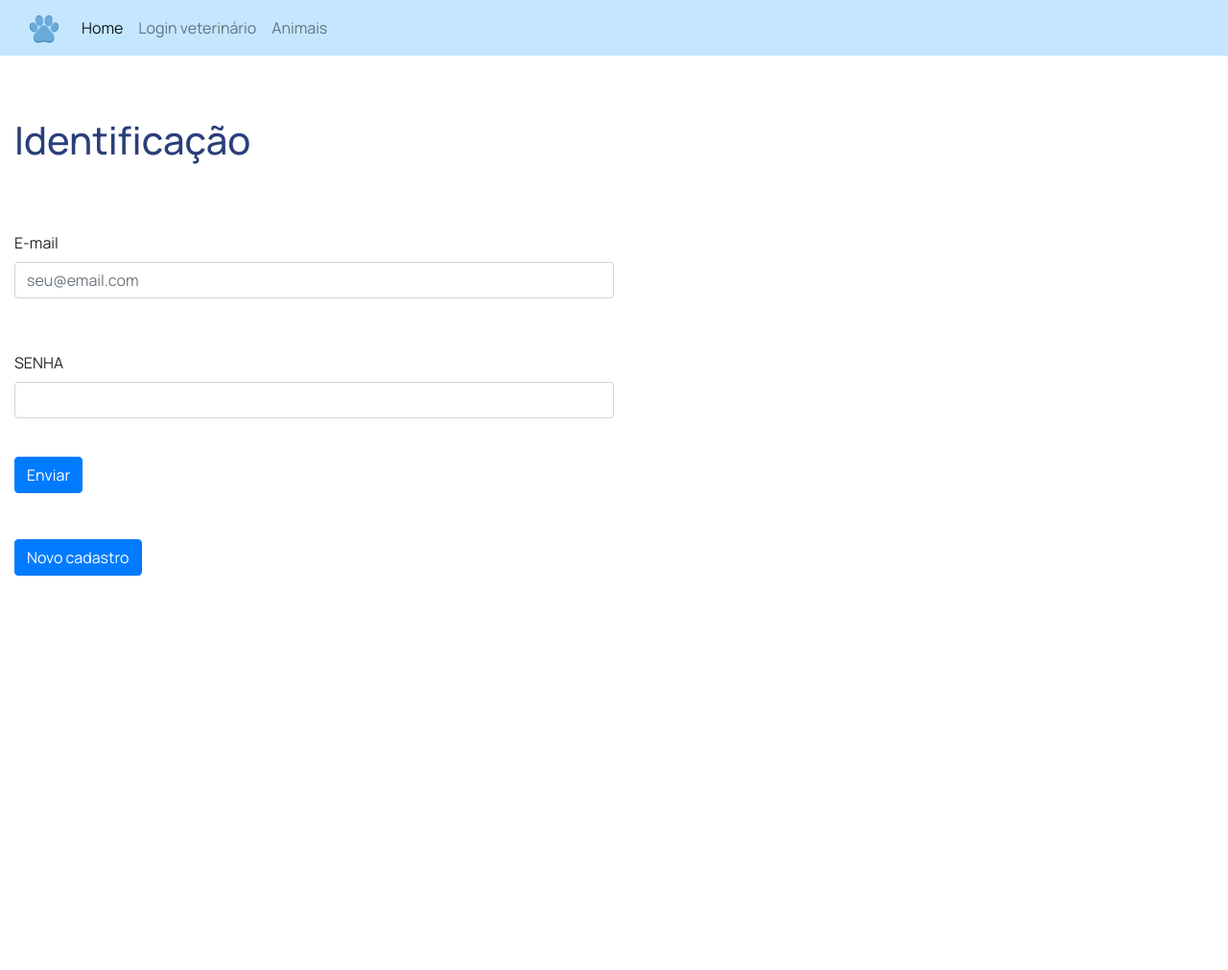
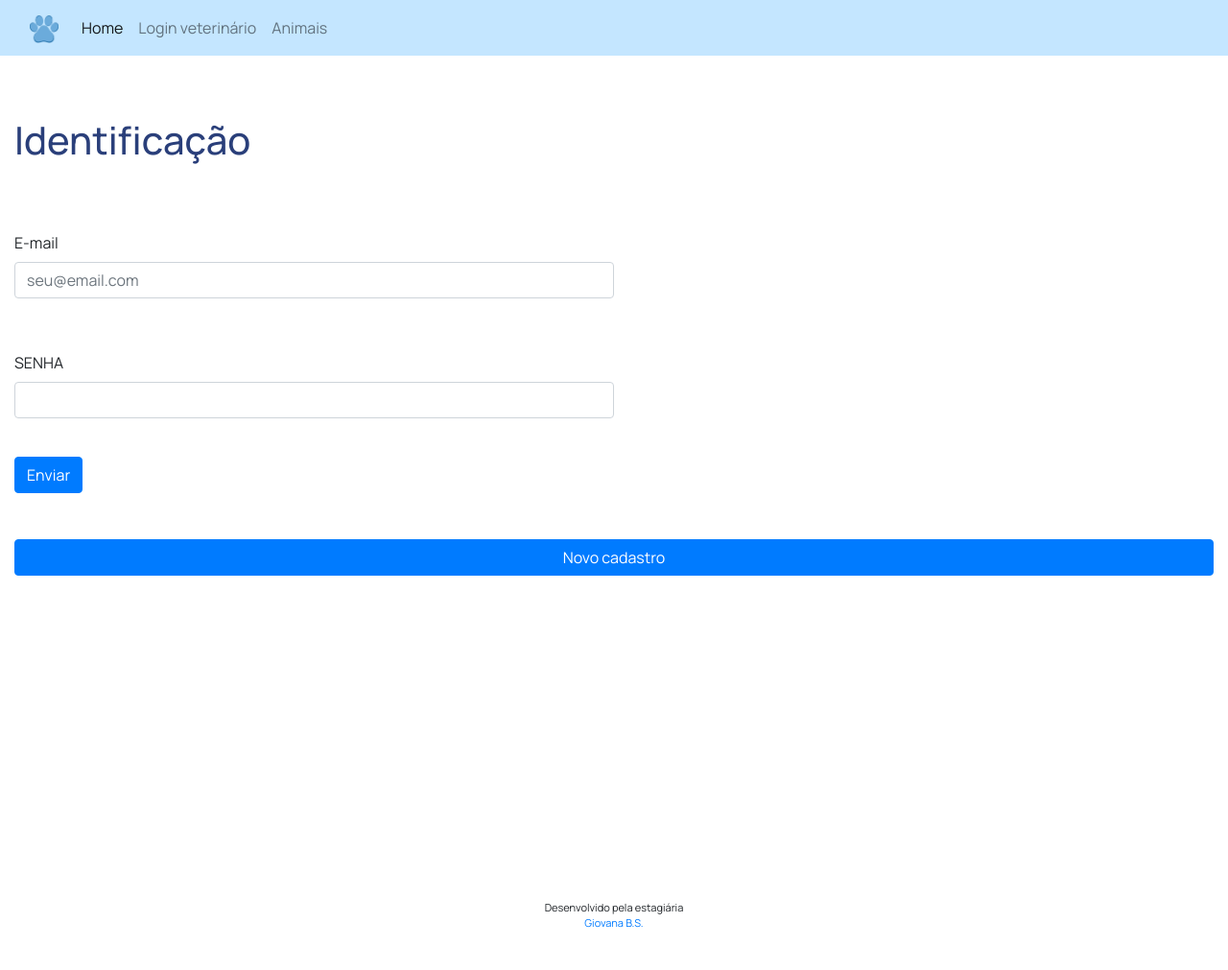
Before and after one commit to givabpl/SistemaAnimais, a PHP site: the page made by index.php in a window 1280 px wide. Shown: the whole page at 96% size. Before the commit the page ends 600 px from the top, so only its background shows below. Run offline with PHP 8.4, Linux system fonts and the light colour scheme; some libraries are stand-ins or nearby versions.

Commit message:
Correções em formulários de edição. Rodapé.

```diff
--- a/Views/pront/edit-pront.php
+++ b/Views/pront/edit-pront.php
@@ -89,12 +89,10 @@
                 <label for="descritivo" class="form-label">DESCRITIVO</label>
                 <textarea
                     rows="4"
-                    type="text"
                     class="form-control"
                     name="descritivo"
                     id="descritivo"
-                    placeholder="Descrição do atendimento / anotações"
-                    value="<?php echo isset($_POST['descritivo'])?$_POST['descritivo']:$retorno[0]->descritivo;?>">
+                    placeholder="Descrição do atendimento / anotações" >
                         <?php echo isset($_POST['descritivo'])?$_POST['descritivo']:$retorno[0]->descritivo;?>
                 </textarea>
                     <div style="color:red"><?php echo $msg[3] != ""?$msg[3]:'';?></div>
--- a/Views/pront/form-pront.php
+++ b/Views/pront/form-pront.php
@@ -158,7 +158,7 @@
                 <label for="arquivos" class="form-label">UPLOAD DE ARQUIVO</label> <br>
                 <input
                     type="file"
-                    name="arquivos[]"
+                    name="arquivos"
                     id="arquivos"
                     multiple
                     value="<?php echo isset($_POST['arquivos'])?$_POST['arquivos']:'';?>">
--- a/Views/rodape.html
+++ b/Views/rodape.html
@@ -1,10 +1,10 @@
 
-        <!--<div class="creditos footer">
-            <p>Desenvolvido por <br>
+        <div class="creditos footer">
+            <p>Desenvolvido pela estagiária <br>
                 <a href="https://givabpl.vercel.app/">
                     Giovana B.S.
                 </a>
             </p>
-        </div>-->
+        </div>
     </body>
 </html>
--- a/src/Controllers/animalController.php
+++ b/src/Controllers/animalController.php
@@ -76,7 +76,7 @@
 
                     if(is_array($retorno) && count($retorno) > 0)
                     {
-                        if (strlen($retorno[0]->rga) <= 4) // Verifica se o RGA tem 4 ou menos caracteres (para o caso de RGAs como '000' ou '---', que são inválidos, mas irão existir no banco de dados para animais que não possuem RGA) - corrigir problema aaa
+                        if (strlen($retorno[0]->rga) <= 4 || $retorno[0]->rga === "0.000.000") // Verifica se o RGA tem 4 ou menos caracteres (para o caso de RGAs como '0.00' ou '-.--' ou '0.000.000', que são inválidos, mas irão existir no banco de dados para animais que não possuem RGA)
                         {
                             $erro = false;
                         }
@@ -110,6 +110,9 @@
                 $animal = new Animal($_GET["id"]);
                 $animalDAO = new animalDAO();
                 $retorno = $animalDAO->buscar_animal($animal);
+
+                $tutorDAO = new tutorDAO();
+                $ret = $tutorDAO->buscar_tutores();
             }
 
             $msg = array("","","","","","","","","","");
--- a/src/styles/style.css
+++ b/src/styles/style.css
@@ -3,7 +3,7 @@
 body {
     font-family: "Manrope", sans-serif;
     font-weight: 400;
-    min-height: 100vh;
+    height: 100%;
 }
 
 .navbar {
@@ -19,6 +19,9 @@ body {
 }
 
 .container {
+    display: flex;
+    flex-direction: column;
+    min-height: 100vh;
     max-width: 1400px;
 }
 
```
Also changed, not shown: Views/achado/form-animal-achado.php (+7 -4 lines), Views/animal/edit-animal.php (+14 -10 lines), Views/animal/form-animal.php (+7 -3 lines).
